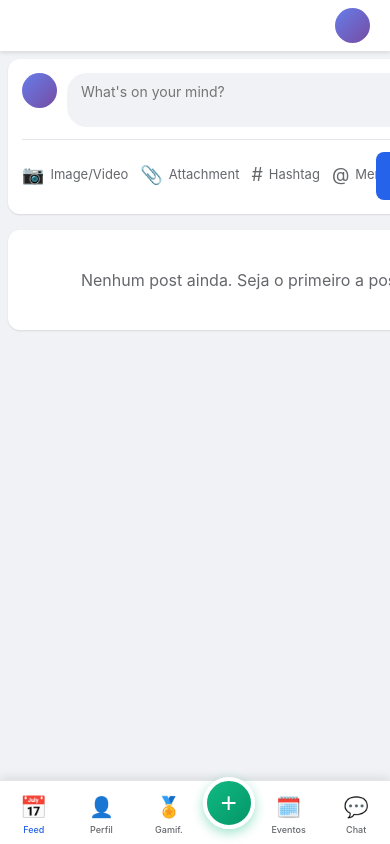
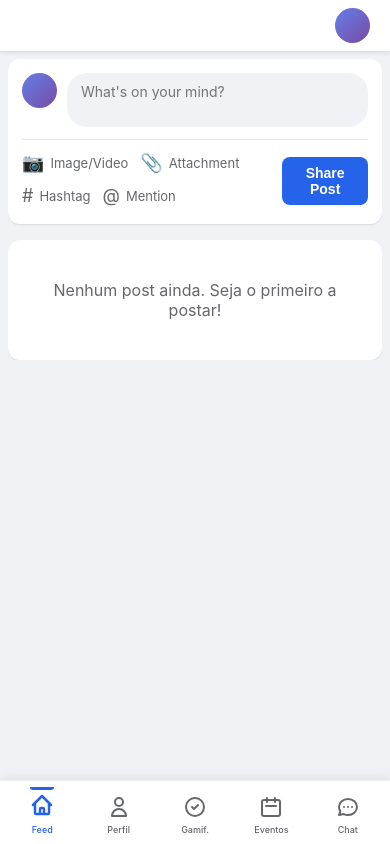
Before and after one commit to cDorth/responsividadeF, a Django app: template feed/templates/feed/feed.html in a window 390 px wide; the page is wider, and only the part inside the window is pictured. Run offline with Django 5.2, Linux system fonts and the light colour scheme; the template is opened without the code that fills it, so the values that code supplies are empty.

Commit message:
Improve navigation bar design and fix horizontal scrolling issues
Update CSS to remove the green FAB, replace emojis with SVGs, and implement `overflow-x: hidden` on `html` and `body` to resolve horizontal scrolling.

Replit-Commit-Author: Agent
Replit-Commit-Session-Id: 29263128-5931-467d-b963-3cda3a734f49
Replit-Commit-Checkpoint-Type: intermediate_checkpoint
Replit-Commit-Event-Id: 562e8fef-8231-4d48-a975-00d3e45e3f4d
Replit-Commit-Screenshot-Url: https://storage.googleapis.com/screenshot-production-us-central1/61bf8674-5c9a-4039-b049-3978c0992c83/29263128-5931-467d-b963-3cda3a734f49/PFReQr7

```diff
--- a/feed/static/feed/css/style.css
+++ b/feed/static/feed/css/style.css
@@ -2,6 +2,11 @@
   margin: 0;
   padding: 0;
   box-sizing: border-box;
+}
+
+html, body {
+  overflow-x: hidden;
+  max-width: 100vw;
 }
 
 body {
@@ -1019,19 +1024,23 @@ body {
   bottom: 0;
   left: 0;
   right: 0;
-  background: #fff;
-  box-shadow: 0 -2px 10px rgba(0, 0, 0, 0.1);
+  width: 100%;
+  background: linear-gradient(180deg, rgba(255, 255, 255, 0.98) 0%, rgba(255, 255, 255, 1) 100%);
+  backdrop-filter: blur(10px);
+  box-shadow: 0 -2px 12px rgba(0, 0, 0, 0.08);
   z-index: 1000;
-  padding: 8px 0 env(safe-area-inset-bottom);
-  border-top: 1px solid #e4e6eb;
+  padding: 10px 0 calc(10px + env(safe-area-inset-bottom));
+  border-top: 1px solid rgba(0, 0, 0, 0.06);
 }
 
 .bottom-nav-container {
   display: flex;
-  justify-content: space-around;
+  justify-content: space-evenly;
   align-items: center;
   max-width: 100%;
-  position: relative;
+  width: 100%;
+  margin: 0 auto;
+  padding: 0 4px;
 }
 
 .bottom-nav-item {
@@ -1039,88 +1048,94 @@ body {
   flex-direction: column;
   align-items: center;
   justify-content: center;
-  padding: 10px 8px;
+  padding: 8px 12px;
   text-decoration: none;
   color: #65676b;
   font-size: 11px;
   font-weight: 500;
-  transition: all 0.2s ease;
+  transition: all 0.25s cubic-bezier(0.4, 0, 0.2, 1);
   flex: 1;
   gap: 4px;
   min-width: 0;
+  max-width: 80px;
   background: none;
   border: none;
   cursor: pointer;
+  position: relative;
+  border-radius: 12px;
 }
 
-.bottom-nav-item .icon {
-  font-size: 24px;
-  transition: transform 0.2s ease;
+.bottom-nav-item svg {
+  width: 24px;
+  height: 24px;
+  stroke: currentColor;
+  fill: none;
+  stroke-width: 2;
+  stroke-linecap: round;
+  stroke-linejoin: round;
+  transition: all 0.25s cubic-bezier(0.4, 0, 0.2, 1);
 }
 
 .bottom-nav-item.active {
   color: #2563eb;
 }
 
-.bottom-nav-item.active .icon {
-  transform: scale(1.1);
+.bottom-nav-item.active::before {
+  content: '';
+  position: absolute;
+  top: 0;
+  left: 50%;
+  transform: translateX(-50%);
+  width: 24px;
+  height: 3px;
+  background: #2563eb;
+  border-radius: 0 0 3px 3px;
+}
+
+.bottom-nav-item.active svg {
+  transform: translateY(-2px);
+  stroke-width: 2.5;
 }
 
 .bottom-nav-item:hover {
   color: #2563eb;
+  background: rgba(37, 99, 235, 0.05);
 }
 
-.bottom-nav-item span:not(.icon):not(.icon-create) {
+.bottom-nav-item:active {
+  transform: scale(0.95);
+}
+
+.bottom-nav-item span:not(.icon) {
   font-size: 10px;
   margin-top: 2px;
   text-align: center;
   line-height: 1.2;
-}
-
-/* Central Create Button */
-.bottom-nav-create {
-  position: relative;
-  background: linear-gradient(135deg, #10b981 0%, #059669 100%);
-  border-radius: 50%;
-  width: 54px;
-  height: 54px;
-  box-shadow: 0 4px 12px rgba(16, 185, 129, 0.4);
-  margin-top: -22px;
-  color: white;
-  border: 4px solid #fff;
-  flex: 0 0 auto;
-  padding: 0;
-}
-
-.bottom-nav-create:hover {
-  background: linear-gradient(135deg, #059669 0%, #047857 100%);
-  transform: scale(1.05);
-  color: white;
-}
-
-.bottom-nav-create .icon-create {
-  font-size: 30px;
-  font-weight: 300;
-  line-height: 1;
-}
-
-.bottom-nav-create:active {
-  transform: scale(0.95);
-}
-
-.bottom-nav-create:focus {
-  outline: 2px solid #2563eb;
-  outline-offset: 2px;
+  white-space: nowrap;
+  overflow: hidden;
+  text-overflow: ellipsis;
+  max-width: 100%;
 }
 
 /* Mobile Responsive - Tablets and smaller */
 @media (max-width: 1024px) {
+  body {
+    overflow-x: hidden;
+  }
+
+  .container {
+    overflow-x: hidden;
+    max-width: 100vw;
+  }
+
   .main-content {
     grid-template-columns: 1fr;
     padding: 0 12px;
     margin: 12px auto;
-    margin-bottom: 80px; /* Space for bottom nav */
+    margin-bottom: 80px;
     gap: 12px;
+    max-width: 100%;
+    overflow-x: hidden;
   }
 
   .sidebar-left,
@@ -1134,6 +1149,8 @@ body {
 
   .header {
     padding: 10px 16px;
+    max-width: 100vw;
+    overflow-x: hidden;
   }
 
   .logo h1 {
@@ -1147,17 +1164,26 @@ body {
   .feed-center {
     max-width: 100%;
     width: 100%;
+    overflow-x: hidden;
   }
 
   .create-post-card,
   .post-card {
     border-radius: 12px;
     width: 100%;
+    max-width: 100%;
+    overflow-x: hidden;
   }
 
   .post-media img,
   .post-media video {
     border-radius: 8px;
+    max-width: 100%;
+    height: auto;
+  }
+
+  .post-options {
+    flex-wrap: wrap;
   }
 }
 
@@ -1168,6 +1194,7 @@ body {
     margin: 8px auto;
     gap: 10px;
     margin-bottom: 85px;
+    max-width: 100%;
   }
 
   .header {
@@ -1197,6 +1224,7 @@ body {
   .post-card {
     padding: 14px;
     border-radius: 12px;
+    max-width: 100%;
   }
 
   .post-input-area {
@@ -1206,6 +1234,8 @@ body {
   .post-input-area textarea {
     font-size: 14px;
     padding: 10px 14px;
+    width: 100%;
+    max-width: 100%;
   }
 
   .btn-post {
@@ -1216,8 +1246,7 @@ body {
 
   .post-options {
     gap: 12px;
-    overflow-x: auto;
-    -webkit-overflow-scrolling: touch;
+    flex-wrap: wrap;
     padding-bottom: 4px;
   }
 
--- a/feed/templates/feed/feed.html
+++ b/feed/templates/feed/feed.html
@@ -448,30 +448,33 @@
     <nav class="bottom-nav" role="navigation" aria-label="Mobile navigation">
       <div class="bottom-nav-container">
         <a href="{% url 'feed:feed' %}" class="bottom-nav-item active" aria-label="Feed" aria-current="page">
-          <span class="icon" aria-hidden="true">📅</span>
+          <svg viewBox="0 0 24 24" aria-hidden="true">
+            <path d="M3 12l2-2m0 0l7-7 7 7M5 10v10a1 1 0 001 1h3m10-11l2 2m-2-2v10a1 1 0 01-1 1h-3m-6 0a1 1 0 001-1v-4a1 1 0 011-1h2a1 1 0 011 1v4a1 1 0 001 1m-6 0h6"/>
+          </svg>
           <span>Feed</span>
         </a>
         <a href="{% url 'home' %}" class="bottom-nav-item" aria-label="Perfil">
-          <span class="icon" aria-hidden="true">👤</span>
+          <svg viewBox="0 0 24 24" aria-hidden="true">
+            <path d="M16 7a4 4 0 11-8 0 4 4 0 018 0zM12 14a7 7 0 00-7 7h14a7 7 0 00-7-7z"/>
+          </svg>
           <span>Perfil</span>
         </a>
         <a href="{% url 'game_home' %}" class="bottom-nav-item" aria-label="Gamificação">
-          <span class="icon" aria-hidden="true">🏅</span>
+          <svg viewBox="0 0 24 24" aria-hidden="true">
+            <path d="M9 12l2 2 4-4m6 2a9 9 0 11-18 0 9 9 0 0118 0z"/>
+          </svg>
           <span>Gamif.</span>
         </a>
-        <button
-          class="bottom-nav-item bottom-nav-create"
-          onclick="document.querySelector('.create-post-form textarea').focus(); window.scrollTo({top: 0, behavior: 'smooth'});"
-          aria-label="Criar novo post"
-          title="Criar novo post">
-          <span class="icon-create" aria-hidden="true">+</span>
-        </button>
         <a href="{% url 'listar_eventos_compacto' %}" class="bottom-nav-item" aria-label="Eventos">
-          <span class="icon" aria-hidden="true">🗓️</span>
+          <svg viewBox="0 0 24 24" aria-hidden="true">
+            <path d="M8 7V3m8 4V3m-9 8h10M5 21h14a2 2 0 002-2V7a2 2 0 00-2-2H5a2 2 0 00-2 2v12a2 2 0 002 2z"/>
+          </svg>
           <span>Eventos</span>
         </a>
         <a href="{% url 'chat' %}" class="bottom-nav-item" aria-label="Chat">
-          <span class="icon" aria-hidden="true">💬</span>
+          <svg viewBox="0 0 24 24" aria-hidden="true">
+            <path d="M8 12h.01M12 12h.01M16 12h.01M21 12c0 4.418-4.03 8-9 8a9.863 9.863 0 01-4.255-.949L3 20l1.395-3.72C3.512 15.042 3 13.574 3 12c0-4.418 4.03-8 9-8s9 3.582 9 8z"/>
+          </svg>
           <span>Chat</span>
         </a>
       </div>
```
Also changed, not shown: attached_assets/image_1763763344493.png (added), 1 other file.
